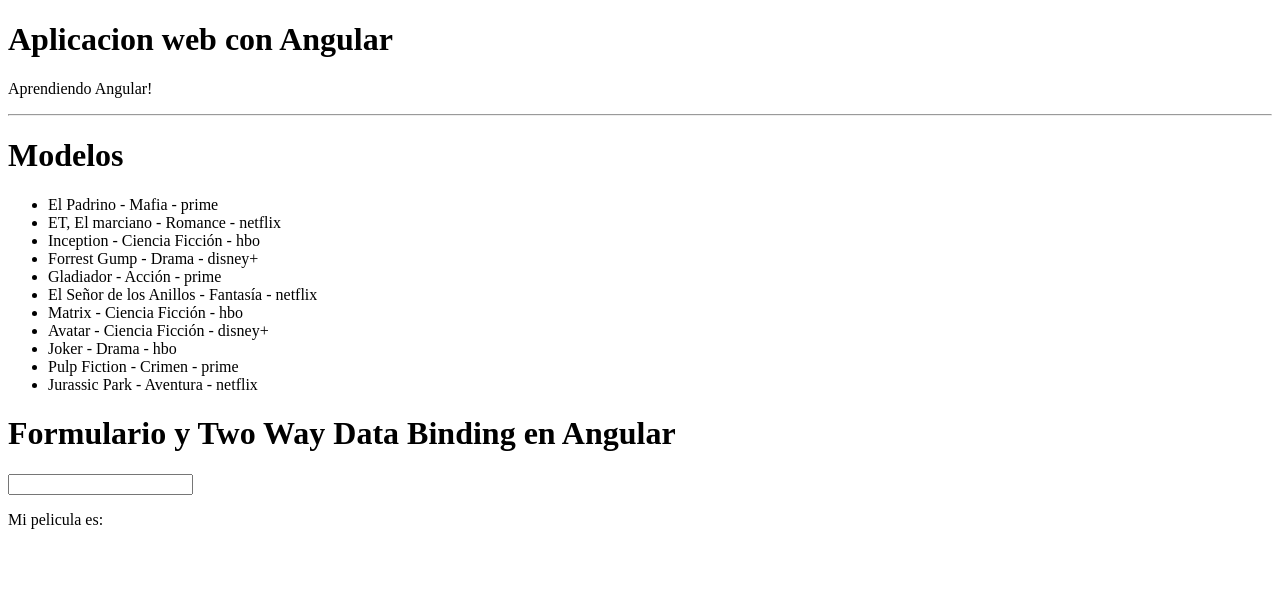
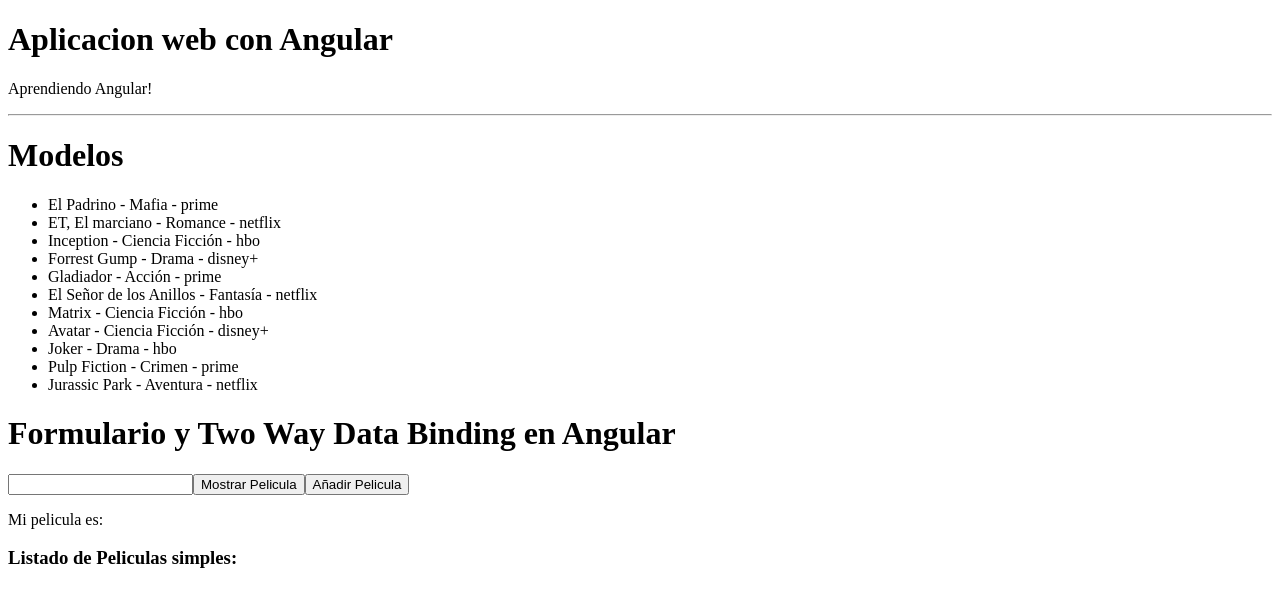
Before and after one commit to Ignacio-Molina-0804/UDemyWebCourse, an Angular app in the folder Angular/: page / in a window 1280 px wide. Shown: the top 606 px of the page. Built offline with nearby package versions, Linux system fonts and the light colour scheme.

Commit message:
Two Data Binding con boton a Array

```diff
--- a/Angular/src/app/components/cine/cine.html
+++ b/Angular/src/app/components/cine/cine.html
@@ -6,7 +6,7 @@
 
     @for (pelicula of peliculas; track pelicula.id) {
 
-        <li>{{pelicula.titulo}} - {{pelicula.genero}} - {{pelicula.plataforma}}</li>
+    <li>{{pelicula.titulo}} - {{pelicula.genero}} - {{pelicula.plataforma}}</li>
 
     }
 
@@ -14,6 +14,16 @@
 
 <h1>Formulario y Two Way Data Binding en Angular</h1>
 
-<input type="text" [(ngModel)] = "mi_pelicula"/>
+<input type="text" [(ngModel)]="mi_pelicula" />
+<button (click)="showPelicula()">Mostrar Pelicula</button>
+<button (click)="addPelicula()">Añadir Pelicula</button>
 
 <p>Mi pelicula es: <strong>{{mi_pelicula}}</strong></p>
+
+<h3>Listado de Peliculas simples:</h3>
+
+<ul>
+    @for (pelicula of pelisSinDatos; track pelicula) {
+        <li>{{pelicula}}</li>
+    }
+</ul>
--- a/Angular/src/app/components/cine/cine.ts
+++ b/Angular/src/app/components/cine/cine.ts
@@ -13,6 +13,7 @@ export class Cine {
   public peliculas: Array<Pelicula>;
 
   public mi_pelicula: string = "";
+  public pelisSinDatos: string[] = [];
 
   constructor() {
     this.titulo = 'Modelos';
@@ -44,4 +45,16 @@ export class Cine {
     console.log(this.mi_pelicula)
 
   }
+
+  showPelicula(){
+
+    alert(this.mi_pelicula)
+
+  }
+
+  addPelicula(){
+
+    this.pelisSinDatos.push(this.mi_pelicula)
+
+  }
 }
```
